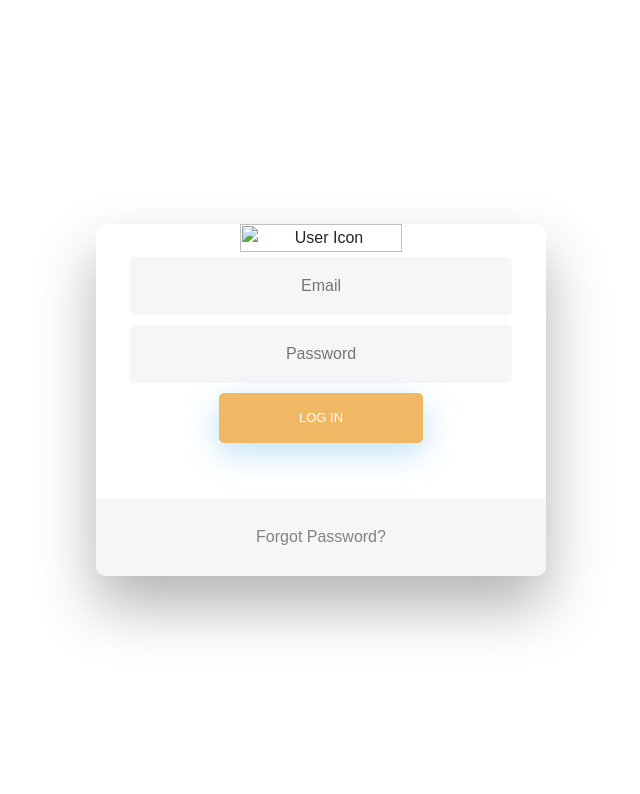
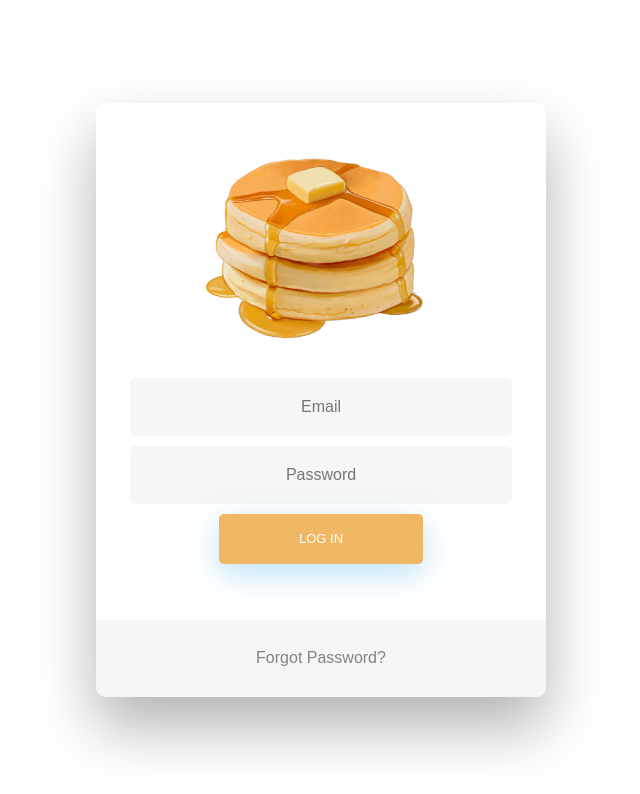
Before and after one commit to FluffyPancakes/Cash, a plain HTML site: page index.html in a window 1280 px wide. Shown: the whole page, without its empty margins (319-959 px from the left). Drawn offline with nearby package versions, Linux system fonts and the light colour scheme.

Commit message:
Add files via upload

```diff
--- a/index.html
+++ b/index.html
@@ -275,7 +275,7 @@ input[type=text]:placeholder {
 
     <!-- Icon -->
     <div class="fadeIn first">
-      <img src="./resources/img/logo.png" id="icon" alt="User Icon" />
+      <img src="logo.png" id="icon" alt="User Icon" />
     </div>
 
     <!-- Login Form -->
```
